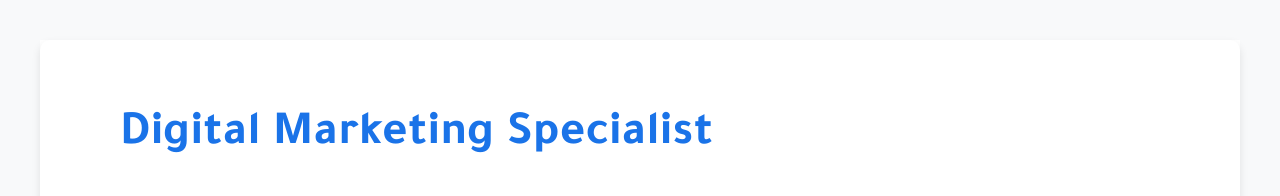
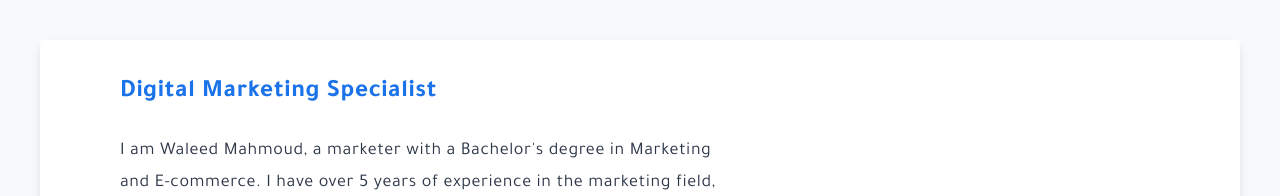
Before and after one commit to waleedmahmoud1/my-website-en, a plain HTML site: page index.html in a window 1280 px wide. Shown: the top 196 px of the page. Drawn offline with Linux system fonts and the light colour scheme.

Commit message:
Update index.html

```diff
--- a/index.html
+++ b/index.html
@@ -421,7 +421,7 @@
                             }
 
                             .hero-text h1 {
-                                font-size: 48px;
+                                font-size: 25px;
                                 margin-bottom: 20px;
                                 color: #1A73E8;
                                 /* أزرق داكن */
```
